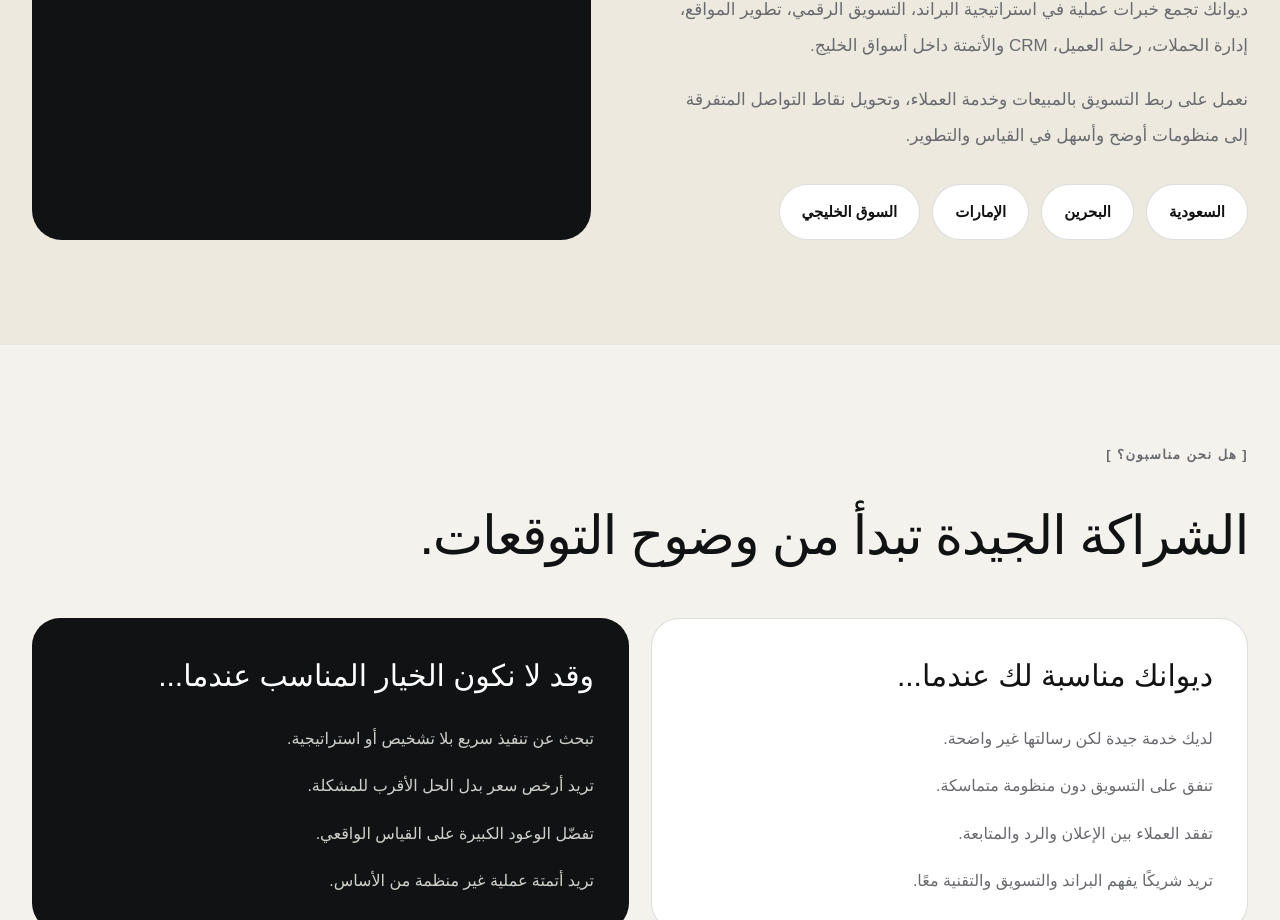
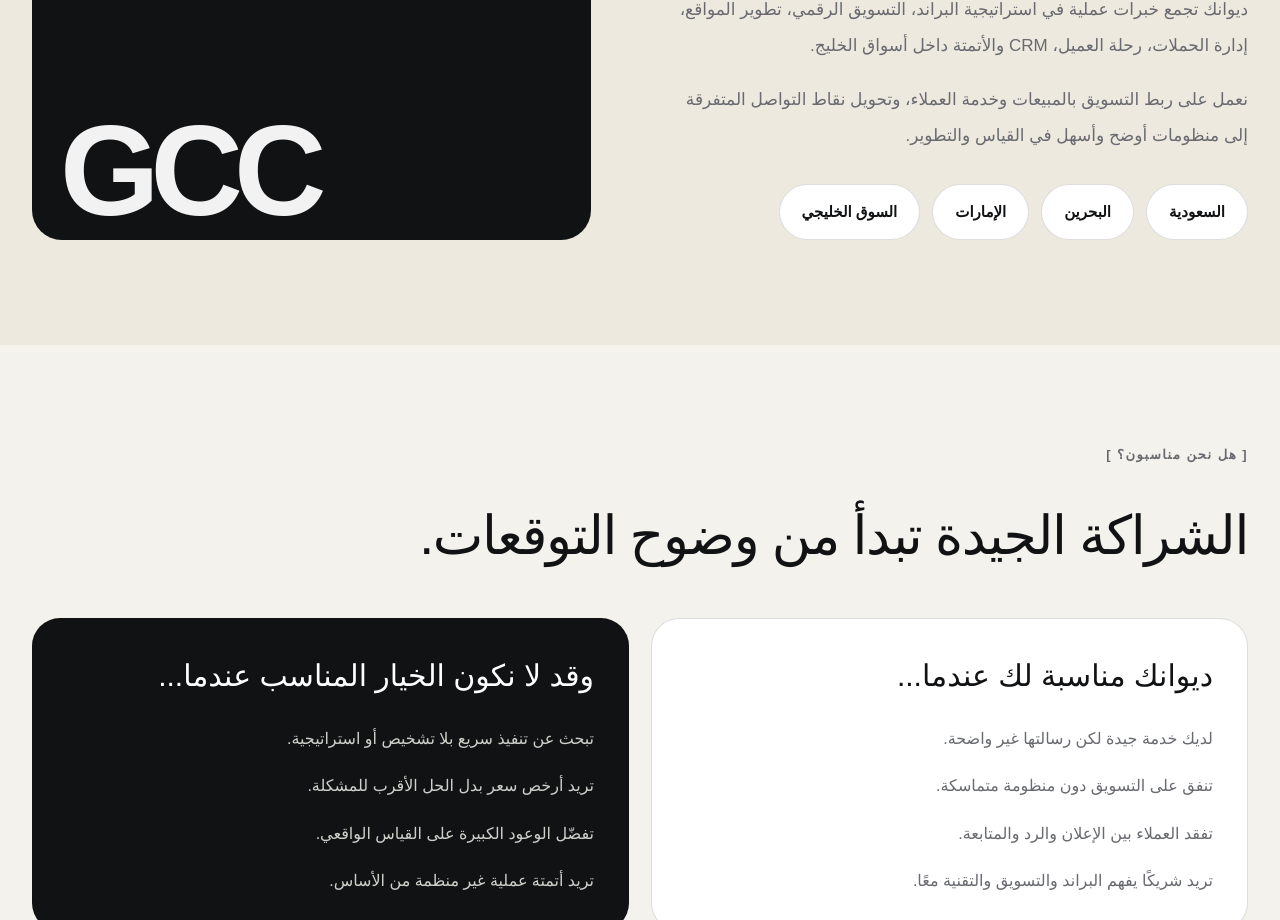
Before and after one commit to mohammedrashad2011-ui/Dewank-2026-website, a Next.js app: page /about in a window 1280 px wide. Shown: the part 3320-4240 px from the top of the page. Built offline with nearby package versions, Linux system fonts and the light colour scheme; a web font is replaced by a local one.

Commit message:
Refine about page GCC card markup

```diff
--- a/app/about/page.tsx
+++ b/app/about/page.tsx
@@ -98,6 +98,7 @@ export default function AboutPage() {
             <small>GCC MARKET EXPERIENCE</small>
             <strong>نفهم أن الثقة، السرعة، واتساب، واللغة ليست تفاصيل جانبية.</strong>
             <p>هي أجزاء أساسية من قرار العميل الخليجي وطريقة انتقاله من الاهتمام إلى التواصل.</p>
+            <span className="gcc-word" aria-hidden="true">GCC</span>
           </div>
         </div>
       </section>
```
